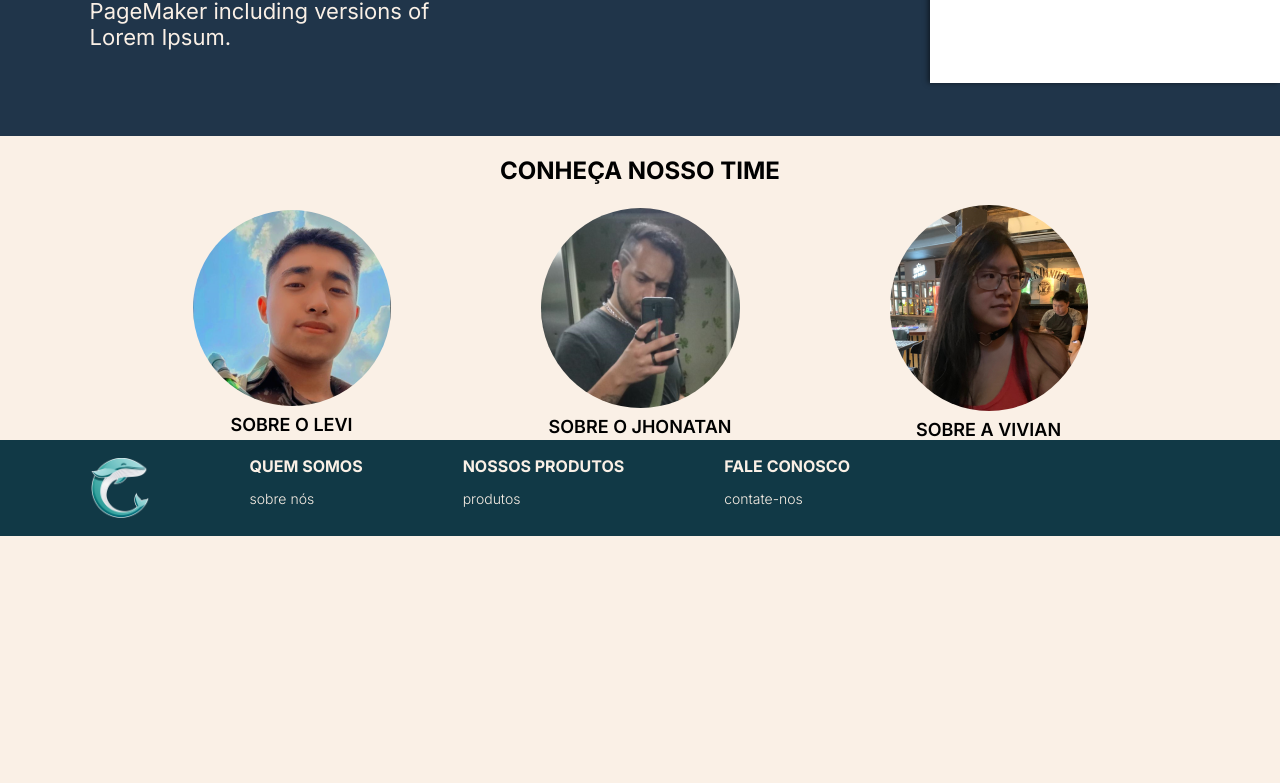
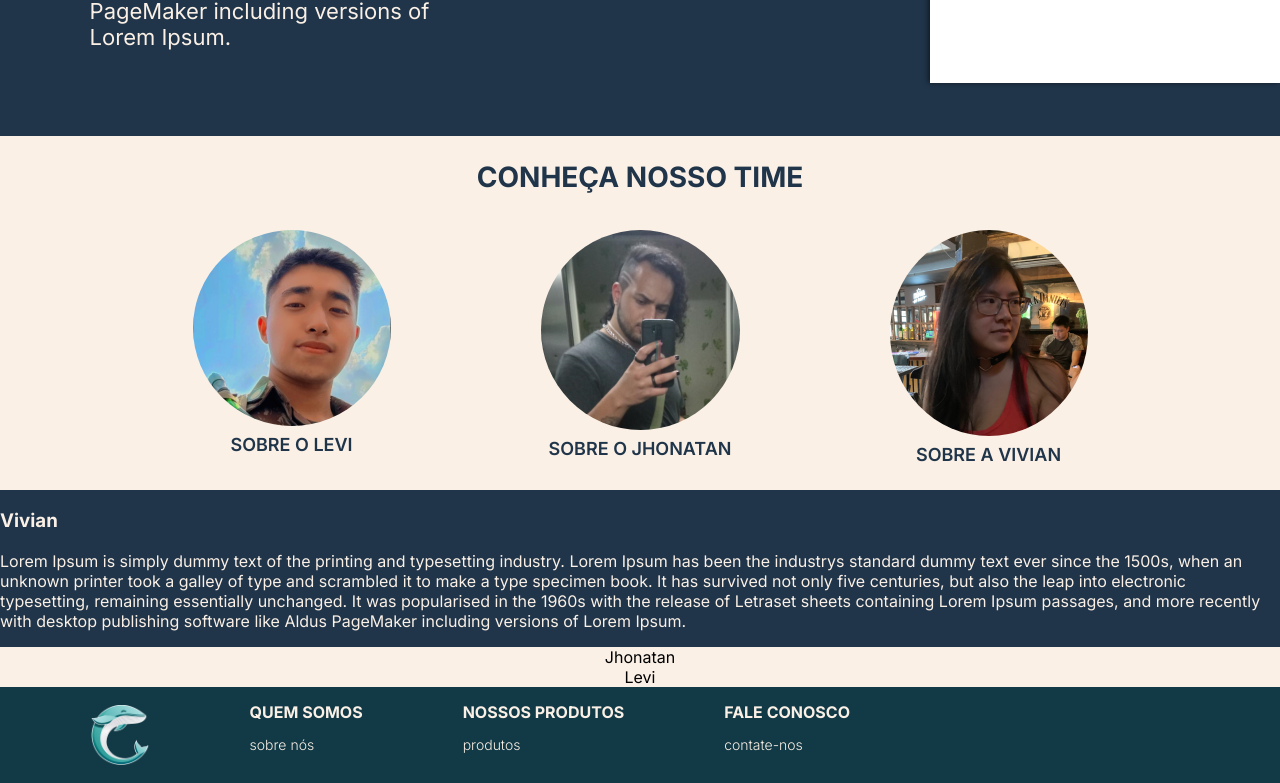
Before and after one commit to leviutima/oceania, a Next.js app: page /Sobre in a window 1280 px wide. Shown: the part 717-1500 px from the top of the page. Before the commit the page ends 1253 px from the top, so only its background shows below. Built offline with nearby package versions, Linux system fonts and the light colour scheme.

Commit message:
melhorando ideia de responsividade da pagina sobre nos

```diff
--- a/src/app/Sobre/Sobre.module.css
+++ b/src/app/Sobre/Sobre.module.css
@@ -1,4 +1,4 @@
-/* Sobre.module.css */
+
 .containerTime {
     display: flex;
     flex-direction: column;
@@ -6,9 +6,27 @@
     align-items: center;
 }
 
+.containerTime h2 {
+    color: var(--azul-escuro);
+    font-size: 28px;
+}
+
 .fotosContainer {
     display: flex;
-    gap: 1500px;
+    gap: 150px;
+    padding: 1% 0 2% 0;
+
+    @media (max-width:768px) {
+        display: flex;
+        flex-direction: column;
+        gap: 25px;
+        padding: 1% 0 10% 0;
+    }
+}
+
+.linkSection {
+    text-decoration: none;
+    color: var(--azul-escuro);
 }
 
 .subContainerFotos {
@@ -23,9 +41,17 @@
     cursor: pointer;
 }
 
+
+
 .foto {
     border-radius: 100%;
     transition: transform 0.3s ease, box-shadow 0.3s ease;
+
+    @media (max-width: 768px) {
+        border-radius: 50px;
+        width: 50vw;
+        height: 27vh;
+    }
 }
 
 .foto:hover {
@@ -34,73 +60,7 @@
     box-shadow: 0 0 20px rgba(0, 0, 0, 0.5);
 }
 
-.sliderContainer {
-    display: flex;
-
+.vivian {
+    background-color: var(--azul-escuro);
+    color: var(--cor-principal);
 }
-
-.slide {
-    display: flex;
-    gap: 150px;
-    transition: transform 0.5s ease;
-}
-
-
-
-.prevButton {
-    left: 10px;
-}
-
-.nextButton {
-    right: 10px;
-}
-
-/* Media Query para telas com largura máxima de 768px */
-@media (max-width: 768px) {
-    .sliderContainer {
-        display: block;
-        position: relative;
-        width: 52.8vw;
-
-        overflow: hidden;
-
-        .prevButton, .nextButton {
-            position: absolute;
-            top: 50%;
-            transform: translateY(-50%);
-            background-color: var(--azul-claro);
-            border: none;
-            color: black;
-            font-size: 18px;
-            cursor: pointer;
-            padding: 10px;
-        }
-    }
-
-    .slide {
-        gap: 0px;
-    }
-
-    .fotosContainer {
-        display: none;
-    }
-}
-
-@media (min-width: 769px) {
-    .prevButton, .nextButton {
-        position: absolute;
-        top: 50%;
-        transform: translateY(-50%);
-        background-color: var(--azul-claro);
-        border: none;
-        color: black;
-        font-size: 18px;
-        cursor: pointer;
-        padding: 10px;
-        display: none;
-    }
-
-    .fotosContainer {
-        display: flex;
-    }
-}
--- a/src/app/Sobre/page.tsx
+++ b/src/app/Sobre/page.tsx
@@ -1,61 +1,60 @@
-'use client'
-import React, { useState } from 'react';
-import Header from '../components/Header/Header';
-import Banner from '../components/Banner/Banner';
-import style from '../Sobre/Sobre.module.css';
-import JLV from '../assets/JLV.jpeg';
-import Levi from '../assets/integrantes/levi 4.png';
-import Joji from '../assets/integrantes/jhonatan 4.png';
-import Vivian from '../assets/integrantes/vivian 4.png';
-import Image from 'next/image';
+import Banner from "../components/Banner/Banner"
+import Header from "../components/Header/Header"
+import style from '../Sobre/Sobre.module.css'
+import JLV from '../assets/JLV.jpeg'
+import Image from "next/image"
+import Levi from '../assets/integrantes/levi 4.png'
+import Joji from '../assets/integrantes/jhonatan 4.png'
+import Vivian from '../assets/integrantes/vivian 4.png'
 
 const Sobre = () => {
-    const [currentSlide, setCurrentSlide] = useState(0);
-
-
-    const teamMembers = [
-        { id: 'levi', name: 'Levi', imgSrc: Levi, description: 'SOBRE O LEVI' },
-        { id: 'jhonatan', name: 'Jhonatan', imgSrc: Joji, description: 'SOBRE O JHONATAN' },
-        { id: 'vivian', name: 'Vivian', imgSrc: Vivian, description: 'SOBRE A VIVIAN' },
-    ];
-
-
-    const nextSlide = () => {
-        setCurrentSlide(currentSlide === teamMembers.length - 1 ? 0 : currentSlide + 1);
-    };
-
-
-    const prevSlide = () => {
-        setCurrentSlide(currentSlide === 0 ? teamMembers.length - 1 : currentSlide - 1);
-    };
-
-    return (
+    return(
         <>
-            <Header />
-            <Banner img={JLV} titulo="SOBRE NÓS">
-                Lorem Ipsum is simply dummy text of the printing and typesetting industry. Lorem Ipsum has been the industrys standard dummy text ever since the 1500s, when an unknown printer took a galley of type and scrambled it to make a type specimen book. It has survived not only five centuries, but also the leap into electronic typesetting, remaining essentially unchanged. It was popularised in the 1960s with the release of Letraset sheets containing Lorem Ipsum passages, and more recently with desktop publishing software like Aldus PageMaker including versions of Lorem Ipsum.
-            </Banner>
+            <Header/>
+            <Banner img={JLV} titulo="SOBRE NÓS">Lorem Ipsum is simply dummy text of the printing and typesetting industry.
+            Lorem Ipsum has been the industrys standard dummy text ever since the 1500s, when
+            an unknown printer took a galley of type and scrambled it to make a type specimen book.
+            It has survived not only five centuries, but also the leap into electronic typesetting,
+            remaining essentially unchanged. It was popularised in the 1960s with the release of Letraset
+            sheets containing Lorem Ipsum passages, and more recently with desktop publishing software like
+            Aldus PageMaker including versions of Lorem Ipsum.</Banner>
             <section className={style.containerTime}>
                 <h2>CONHEÇA NOSSO TIME</h2>
-                <div className={style.sliderContainer}>
-                    <div className={style.slide} style={{ transform: `translateX(-${currentSlide * 100}%)` }}>
-                        {teamMembers.map((member) => (
-                            <div key={member.id} className={style.subContainerFotos}>
-                                <Image src={member.imgSrc} alt={`Uma foto de ${member.name}`} className={style.foto} />
-                                <span>{member.description}</span>
+                <div className={style.fotosContainer}>
+                        <a href="#levi" className={style.linkSection}>
+                            <div className={style.subContainerFotos}>
+                                <Image src={Levi} alt="Uma foto do Levi" className={style.foto}/>
+                                <span>SOBRE O LEVI</span>
                             </div>
-                        ))}
-                    </div>
-                    <button className={style.prevButton} onClick={prevSlide}>
-                        &#10094;
-                    </button>
-                    <button className={style.nextButton} onClick={nextSlide}>
-                        &#10095;
-                    </button>
+                        </a>
+                        <a href="#jhonatan" className={style.linkSection}>
+                            <div className={style.subContainerFotos}>
+                                <Image src={Joji} alt="Uma foto do Jhonatan" className={style.foto}/>
+                                <span>SOBRE O JHONATAN</span>
+                            </div>
+                        </a>
+                        <a href="#vivian" className={style.linkSection}>
+                            <div className={style.subContainerFotos}>
+                                <Image src={Vivian} alt="Uma foto da Vivian" className={style.foto}/>
+                                <span>SOBRE A VIVIAN</span>
+                            </div>
+                        </a>
                 </div>
+                <section id="vivian" className={style.vivian}>
+                    <h1>Vivian</h1>
+                    <p>Lorem Ipsum is simply dummy text of the printing and typesetting industry.
+                    Lorem Ipsum has been the industrys standard dummy text ever since the 1500s, when
+                    an unknown printer took a galley of type and scrambled it to make a type specimen book.
+                    It has survived not only five centuries, but also the leap into electronic typesetting,
+                    remaining essentially unchanged. It was popularised in the 1960s with the release of Letraset
+                    sheets containing Lorem Ipsum passages, and more recently with desktop publishing software like
+                    Aldus PageMaker including versions of Lorem Ipsum.</p>
+                </section>
+                <section id="jhonatan">Jhonatan</section>
+                <section id="levi">Levi</section>
             </section>
         </>
-    );
-};
+    )
+}
 
-export default Sobre;
+export default Sobre
```
